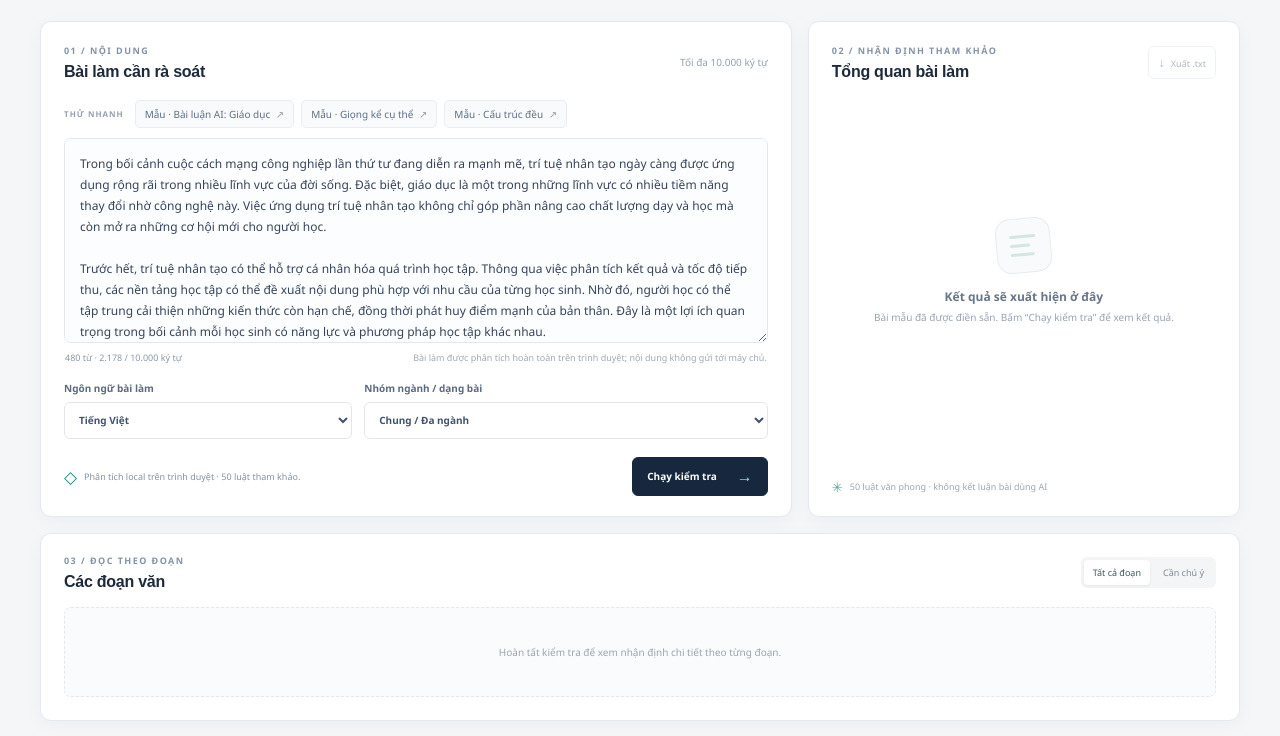
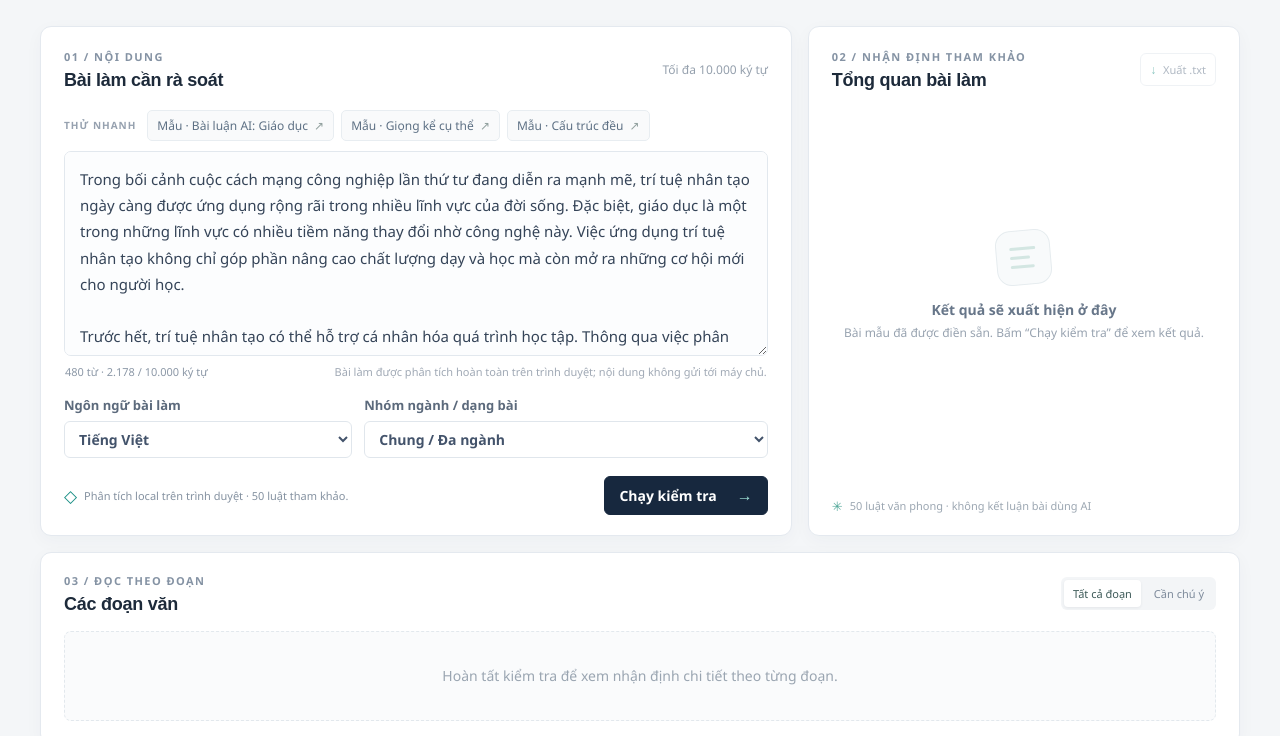
Before and after one commit to essay-lens/essay-lens-mvp, a plain HTML site: page public/index.html in a window 1280 px wide. Shown: the part 290-1026 px from the top of the page. Drawn offline with Linux system fonts and the light colour scheme.

Commit message:
update
update

```diff
--- a/public/index.html
+++ b/public/index.html
@@ -6,7 +6,7 @@
     <meta name="theme-color" content="#f4f6f8" />
     <meta name="description" content="Công cụ demo hỗ trợ rà soát các tín hiệu văn phong trong bài làm học thuật." />
     <title>Essay Lens | Rà soát bài làm</title>
-    <link rel="stylesheet" href="./styles.css?v=local-static-1" />
+    <link rel="stylesheet" href="./styles.css?v=local-static-2" />
     <script src="./rule-engine.js?v=local-static-1" defer></script>
     <script src="./app.js?v=local-static-2" defer></script>
   </head>
--- a/public/styles.css
+++ b/public/styles.css
@@ -180,3 +180,49 @@ select { width: 100%; height: 37px; padding: 0 10px; color: #43536b; background:
   .results-panel, .paragraphs-panel { margin: 0 0 14px; box-shadow: none; break-inside: avoid; }
   .paragraph-layout { grid-template-columns: 1fr 260px; }
 }
+
+.brand-copy small,
+.sample-label,
+.paragraph-label,
+.risk-overline,
+.detail-kicker,
+.detail-reasons-title { font-size: 10px; }
+.eyebrow,
+.section-kicker,
+.demo-badge,
+.input-footer,
+.submit-note,
+.export-button,
+.paragraph-count,
+.result-meta,
+.demo-footnote,
+.filter-button,
+.paragraph-title,
+.detail-reasons li,
+.page-footer { font-size: 11px; }
+.topbar-caption,
+.heading-note p,
+.optional-tag,
+.sample-button,
+.empty-state > p:last-child,
+.paragraph-preview,
+.detail-empty { font-size: 12px; }
+.heading-note strong,
+.form-grid label,
+.error-message,
+.disclaimer p { font-size: 13px; }
+.intro,
+.form-grid select,
+.primary-button,
+.summary-copy,
+.paragraphs-empty { font-size: 14px; }
+textarea { font-size: 15px; }
+.panel-heading h2 { font-size: 18px; }
+.empty-title,
+.risk-level { font-size: 14px; }
+.detail-heading strong { font-size: 15px; }
+.detail-text { font-size: 13px; }
+
+@media (max-width: 600px) {
+  .panel-heading h2 { font-size: 16px; }
+}
```
